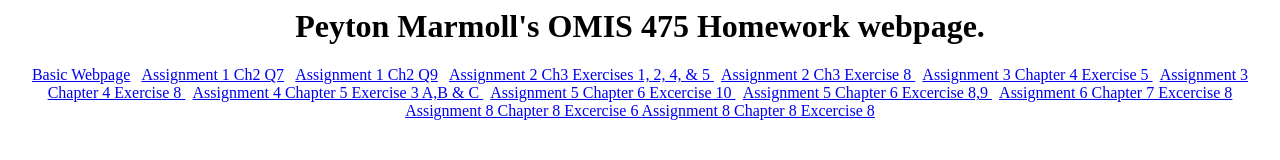
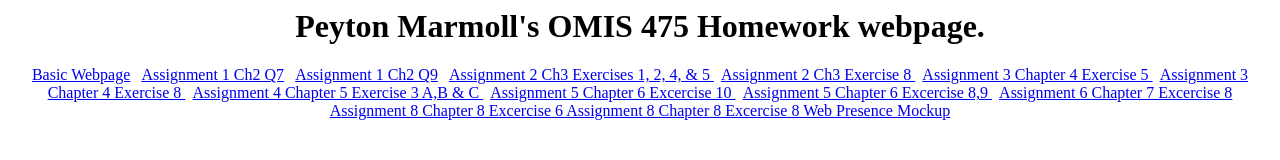
Before and after one commit to PeytonMarmoll/OMIS475, a plain HTML site: page index.html in a window 1280 px wide. Drawn offline with Linux system fonts and the light colour scheme.

Commit message:
Update index.html

```diff
--- a/index.html
+++ b/index.html
@@ -19,6 +19,7 @@
             <a href="Assignment 6/doorcountywildflower.html"> Assignment 6 Chapter 7 Excercise 8 </a>
             <a href="Assignment 8/Sport8.html"> Assignment 8 Chapter 8 Excercise 6 </a>
             <a href="Assignment 8/band8.html"> Assignment 8 Chapter 8 Excercise 8 </a>
+             <a href="Web Presence Mockup/webpresencemockup.html"> Web Presence Mockup </a>
 
     </center>
     </html>
```
